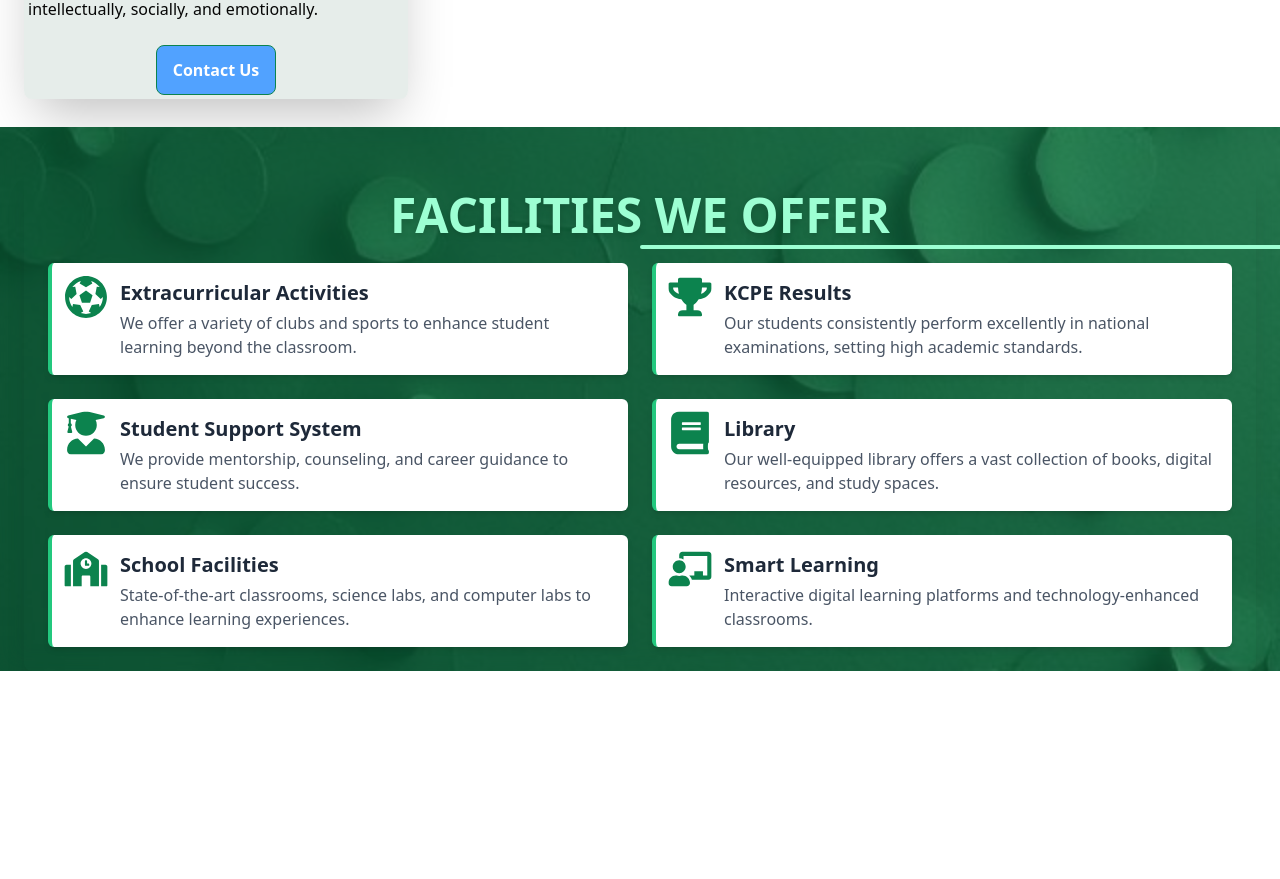
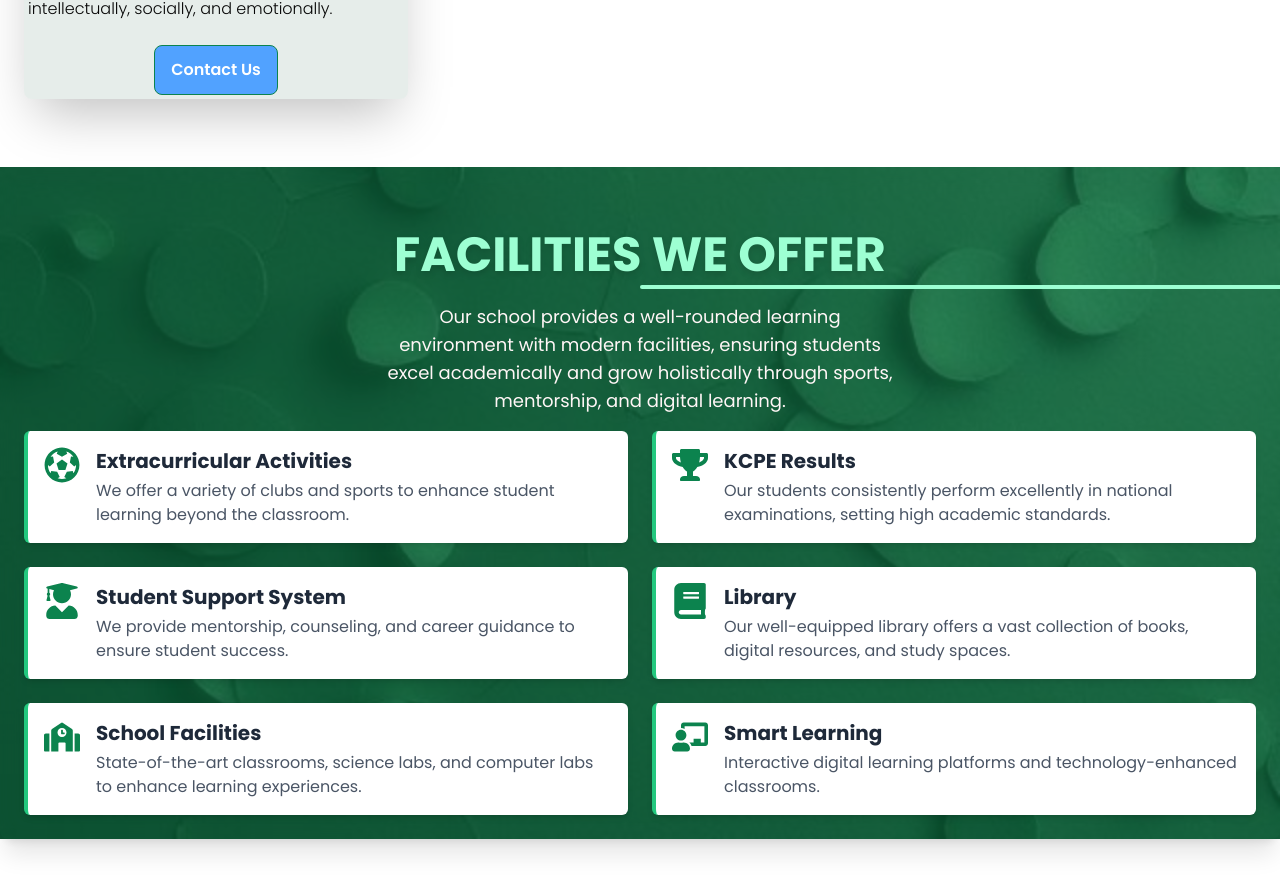
Before and after one commit to cassandra18/Work, a React (Vite) app in the folder frontend/: page / in a window 1280 px wide. Shown: the part 1397-2276 px from the top of the page. Before the commit the page ends 2068 px from the top, so only its background shows below. Built offline with nearby package versions, Linux system fonts and the light colour scheme.

Commit message:
worked on facilities for small screens

```diff
--- a/frontend/src/components/facilites.tsx
+++ b/frontend/src/components/facilites.tsx
@@ -1,4 +1,4 @@
-import React, { useRef } from "react";
+import React from "react";
 import {
   FaBook,
   FaUserGraduate,
@@ -7,7 +7,7 @@ import {
   FaSchool,
   FaTrophy,
 } from "react-icons/fa";
-import { motion, useInView } from "framer-motion";
+import { motion } from "framer-motion";
 
 const facilities = [
   {
@@ -49,17 +49,30 @@ const facilities = [
 ];
 
 const Facilities: React.FC = () => {
+  const [activeIndex, setActiveIndex] = React.useState<number | null>(0);
+
+  const handleImageClick = (index: number) => {
+    if (activeIndex === index) {
+      setActiveIndex(null);
+    } else {
+    setActiveIndex(index);
+    }
+  }
+
   return (
-    <div style={{ backgroundImage: `url('/images/facilities2.jpeg')` }}
-    className="relative bg-cover bg-center flex flex-col justify-center items-center text-white ">
-
-    {/* Overlay */}
-    <div className="absolute inset-0 bg-[#0C834E] opacity-50 backdrop-blur-md"></div>
+    <div
+      style={{ backgroundImage: `url('/images/facilities2.jpeg')` }}
+      className="poppins-regular relative bg-cover bg-center flex flex-col justify-center items-center text-white my-10 "
+    >
+      {/* Overlay */}
+      <div className="absolute inset-0 bg-[#0C834E] opacity-50 backdrop-blur-md"></div>
       {/* Facilities Section - Bulletin Board Style */}
-      <div className="container mx-auto px-6 mt-10 z-10">
+      <div className="container mx-auto mt-10 z-10">
         <div className="rounded-lg p-6 shadow-xl">
-          <h2 className="text-3xl md:text-4xl lg:text-5xl font-bold text-center text-[#9dffd3] mb-6 relative">
-            <span className="relative z-10 drop-shadow-md">FACILITIES WE OFFER</span>
+          <h2 className=" text-3xl md:text-4xl lg:text-5xl font-bold text-center text-[#9dffd3] mb-6 relative">
+            <span className="poppins-bold relative z-10 drop-shadow-md">
+              FACILITIES WE OFFER
+            </span>
 
             {/* Animated underline */}
             <motion.div
@@ -69,32 +82,52 @@ const Facilities: React.FC = () => {
               transition={{ duration: 1, ease: "easeInOut" }}
             ></motion.div>
           </h2>
-          <div className="grid grid-cols-1 md:grid-cols-2 gap-6">
+          <p className="text-center text-lg text-[#fff6f6]  my-4 mx-auto max-w-lg">
+            Our school provides a well-rounded learning environment with modern
+            facilities, ensuring students excel academically and grow
+            holistically through sports, mentorship, and digital learning.
+          </p>
+
+          {/* Grid for medium and large screens */}
+          <div className="hidden md:grid md:grid-cols-2 gap-6">
             {facilities.map((facility, index) => {
-              const ref = useRef(null);
-              const isInView = useInView(ref, { once: true, margin: "-100px" });
-
               return (
                 <motion.div
-                  ref={ref}
                   key={index}
                   className="flex gap-4 items-start p-4 border-l-4 border-[#23c87e] bg-white shadow-md rounded-md transition hover:bg-[#e8f5e9]"
-                  animate={isInView ? { opacity: 1, x: 0 } : { opacity: 0, x: -20 }}
+                  initial={{ opacity: 0, y: 20, scale: 0.95 }}
+                  animate={{ opacity: 1, y: 0, scale: 1 }}
+                  transition={{ duration: 0.5, ease: "easeInOut" }}
                 >
-                  <motion.div
-                    className="text-4xl text-[#0C834E]"
-                    animate={isInView ? { scale: 1.2 } : { scale: 1 }}
-                    transition={{ type: "spring", stiffness: 200 }}
-                  >
+                  <motion.div className="text-4xl text-[#0C834E]">
                     {facility.icon}
                   </motion.div>
                   <div>
-                    <h3 className="text-xl font-bold text-gray-800">{facility.title}</h3>
+                    <h3 className="text-xl font-bold text-gray-800">
+                      {facility.title}
+                    </h3>
                     <p className="text-gray-600 mt-1">{facility.description}</p>
                   </div>
                 </motion.div>
               );
             })}
+          </div>
+
+          {/* Small Device Layout */}
+          <div className="flex items-center md:hidden w-full slider-facilities">
+            {facilities.map((facility, index) => (
+              <div
+              key={index}
+              className={`slider-div ${activeIndex === index ? "active" : ""}`}
+              onClick={() => handleImageClick(index)}
+              >
+                <div className="icon-container text-xs text-[#0C834E]">{facility.icon}</div>
+                <h3 className="title text-sm font-bold text-gray-800 mt-2">
+                  {facility.title}
+                </h3>
+                <p className="description text-gray-600 mt-1">{facility.description}</p>
+              </div>
+            ))}
           </div>
         </div>
       </div>
--- a/frontend/src/components/introduction.tsx
+++ b/frontend/src/components/introduction.tsx
@@ -5,7 +5,7 @@ import { Link } from 'react-router-dom';
 
 const Introduction: React.FC = () => {
     return (
-        <div className='mt-10 max-w-7xl mx-auto flex justify-center'>
+        <div className='mt-10 max-w-7xl mx-auto flex justify-center poppins-light'>
             <div className='flex flex-col-reverse md:flex-row  mx-6 gap-4 md:gap-10 xl:gap-32 items-center md:items-start'>
                 {/* Motto section */}
                 <div className='relative flex flex-col rounded-lg shadow-2xl p-1 max-w-sm mb-7  '>
--- a/frontend/src/index.css
+++ b/frontend/src/index.css
@@ -1,3 +1,5 @@
+@import url("https://fonts.googleapis.com/css2?family=Kanit:ital,wght@0,100;0,200;0,300;0,400;0,500;0,600;0,700;0,800;0,900;1,100;1,200;1,300;1,400;1,500;1,600;1,700;1,800;1,900&family=Poppins:ital,wght@0,100;0,200;0,300;0,400;0,500;0,600;0,700;0,800;0,900;1,100;1,200;1,300;1,400;1,500;1,600;1,700;1,800;1,900&display=swap");
+
 @import "tailwindcss";
 
 :root {
@@ -18,6 +20,7 @@
   -ms-overflow-style: none; /* IE 10+ */
 }
 body {
+overflow-x: hidden;
   overflow-y: scroll;
   scrollbar-width: none; /* Firefox */
   -ms-overflow-style: none; /* IE 10+ */
@@ -51,3 +54,175 @@ body::-webkit-scrollbar {
 .swiper-button-next::after {
   font-size: 20px !important; /* Decrease arrow size */
 }
+
+.poppins-light {
+    font-family: "Poppins", sans-serif;
+    font-weight: 300;
+    font-style: normal;
+  }
+
+.poppins-regular {
+  font-family: "Poppins", sans-serif;
+  font-weight: 400;
+  font-style: normal;
+}
+
+.poppins-medium {
+  font-family: "Poppins", sans-serif;
+  font-weight: 500;
+  font-style: normal;
+}
+
+.poppins-semibold {
+  font-family: "Poppins", sans-serif;
+  font-weight: 600;
+  font-style: normal;
+}
+
+.poppins-bold {
+  font-family: "Poppins", sans-serif;
+  font-weight: 700;
+  font-style: normal;
+}
+
+.poppins-extrabold {
+  font-family: "Poppins", sans-serif;
+  font-weight: 800;
+  font-style: normal;
+}
+
+.kanit-regular {
+  font-family: "Kanit", sans-serif;
+  font-weight: 400;
+  font-style: normal;
+}
+
+.kanit-medium {
+  font-family: "Kanit", sans-serif;
+  font-weight: 500;
+  font-style: normal;
+}
+
+.kanit-semibold {
+  font-family: "Kanit", sans-serif;
+  font-weight: 600;
+  font-style: normal;
+}
+
+.kanit-bold {
+  font-family: "Kanit", sans-serif;
+  font-weight: 700;
+  font-style: normal;
+}
+
+.kanit-extrabold {
+  font-family: "Kanit", sans-serif;
+  font-weight: 800;
+  font-style: normal;
+}
+
+.kanit-black {
+  font-family: "Kanit", sans-serif;
+  font-weight: 900;
+  font-style: normal;
+}
+
+.kanit-thin-italic {
+  font-family: "Kanit", sans-serif;
+  font-weight: 100;
+  font-style: italic;
+}
+
+.kanit-extralight-italic {
+  font-family: "Kanit", sans-serif;
+  font-weight: 200;
+  font-style: italic;
+}
+
+.kanit-light-italic {
+  font-family: "Kanit", sans-serif;
+  font-weight: 300;
+  font-style: italic;
+}
+
+.kanit-regular-italic {
+  font-family: "Kanit", sans-serif;
+  font-weight: 400;
+  font-style: italic;
+}
+/* Show slider on small screens and hide on medium and larger screens */
+@media (max-width: 650px) {
+    .slider-facilities {
+      display: flex;
+      overflow-x: auto;
+      scroll-behavior: smooth;
+      scroll-snap-type: x mandatory;
+      -webkit-overflow-scrolling: touch;
+    }
+  }
+
+  @media (min-width: 651px) {
+    .slider-facilities {
+      display: none;
+    }
+  }
+
+  .slider-div {
+    background-color: white;
+    border-radius: 10px;
+    display: flex;
+    flex-direction: column;
+    align-items: center;
+    justify-content: center;
+    margin-right: 10px;
+    height: 30vh;
+    width: 80%;
+    transition: width 0.5s ease-in-out, height 0.5s ease-in-out;
+  }
+  /* Scale down the icon size */
+.icon-container {
+    font-size: 1.5rem; /* Smaller icon size */
+  }
+
+  /* Description adjustments */
+.description {
+    font-size: 0.75rem; /* Smaller description size */
+    margin-top: 2px; /* Slight space between title and description */
+    text-align: center;
+  }
+
+
+  /* Title adjustments */
+.title {
+    font-size: 0.875rem; /* Smaller title size */
+    margin-top: 2px; /* Slight space between icon and title */
+    text-align: center;
+  }
+  /* Apply different sizes for specific child elements */
+  @media (max-width: 650px) {
+    .slider-facilities .slider-div:first-child,
+    .slider-facilities .slider-div:last-child {
+      height: 20vh;
+      width: 70%;
+    }
+
+    .slider-facilities .slider-div:nth-child(2),
+    .slider-facilities .slider-div:nth-child(5) {
+      height: 28vh;
+      width: 75%;
+    }
+
+    .slider-facilities .slider-div:nth-child(3),
+    .slider-facilities .slider-div:nth-child(4) {
+      height: 36vh;
+      width: 85%;
+    }
+
+    .slider-div.active {
+      width: 60vw !important;
+      height: auto !important;
+      z-index: 1;
+      padding-left: 2px;
+      padding-right: 4px;
+    }
+  }
```
Lines whose indentation alone changed are shown as unchanged.
